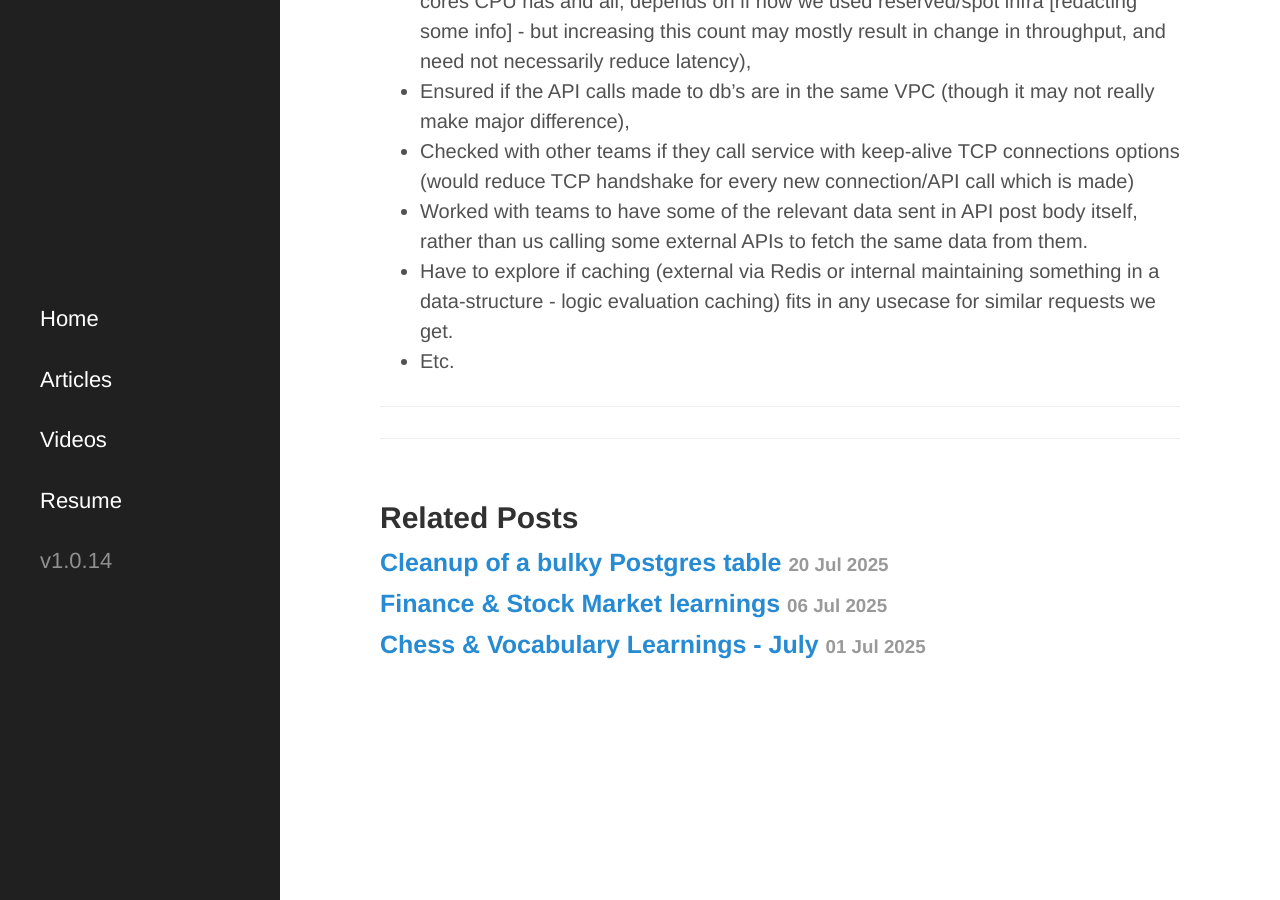
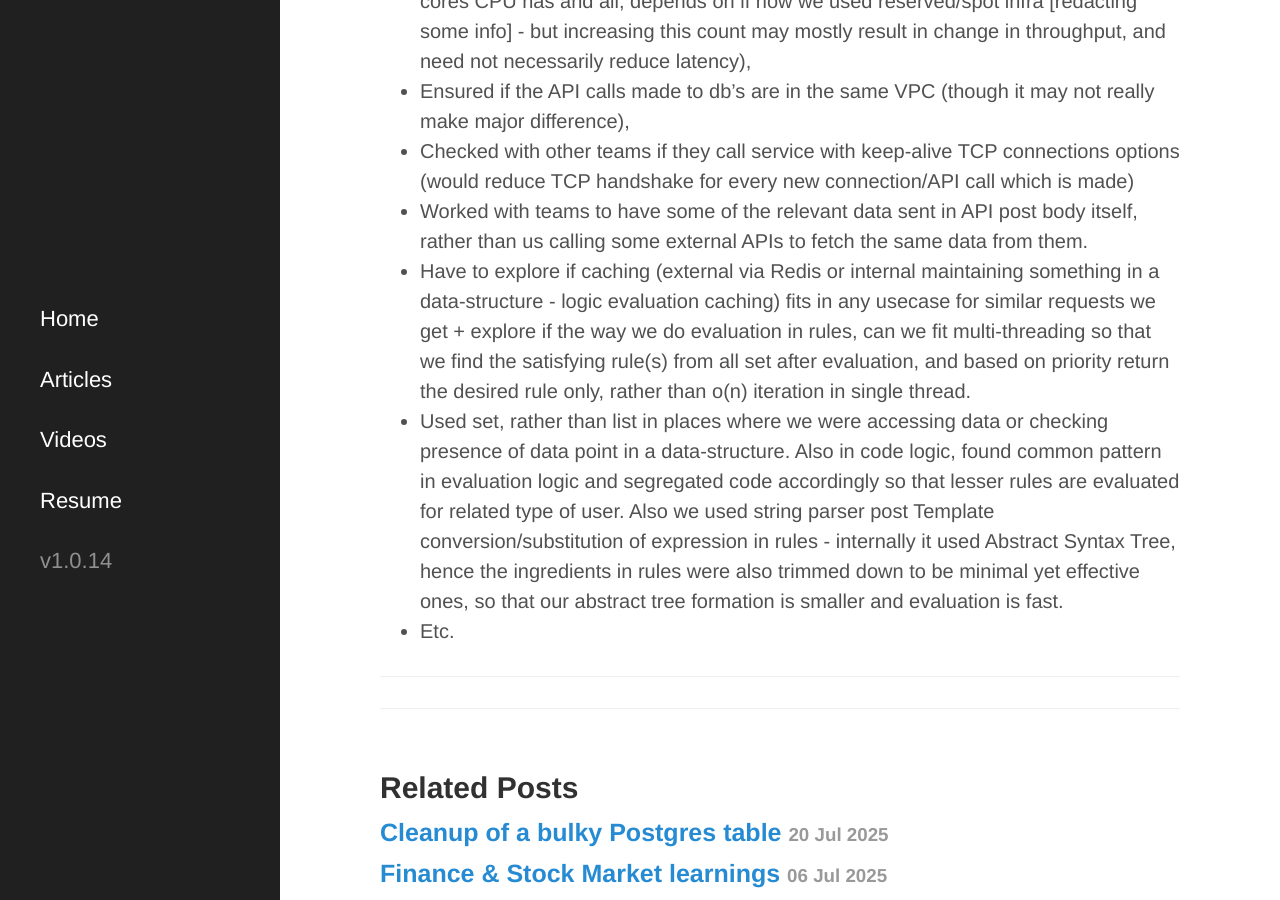
Before and after one commit to surajvm1/surajv311.github.io, a Jekyll site: the page built from _posts/2025-03-16-fastapi-service-optimization.md, in a window 1280 px wide and 900 px high, scrolled down 1470 px. Built offline with Jekyll 4.4.1, drawn with Linux system fonts in a browser that asks for light colours; some web fonts are replaced.

Commit message:
Update 2025-03-16-fastapi-service-optimization.md

```diff
--- a/_posts/2025-03-16-fastapi-service-optimization.md
+++ b/_posts/2025-03-16-fastapi-service-optimization.md
@@ -20,7 +20,8 @@ Crisp points on things that worked bring down p99 of the API from 150'ish ms to
 - Ensured if the API calls made to db's are in the same VPC (though it may not really make major difference),
 - Checked with other teams if they call service with keep-alive TCP connections options (would reduce TCP handshake for every new connection/API call which is made)
 - Worked with teams to have some of the relevant data sent in API post body itself, rather than us calling some external APIs to fetch the same data from them.
-- Have to explore if caching (external via Redis or internal maintaining something in a data-structure - logic evaluation caching) fits in any usecase for similar requests we get.
+- Have to explore if caching (external via Redis or internal maintaining something in a data-structure - logic evaluation caching) fits in any usecase for similar requests we get + explore if the way we do evaluation in rules, can we fit multi-threading so that we find the satisfying rule(s) from all set after evaluation, and based on priority return the desired rule only, rather than o(n) iteration in single thread.
+- Used set, rather than list in places where we were accessing data or checking presence of data point in a data-structure. Also in code logic, found common pattern in evaluation logic and segregated code accordingly so that lesser rules are evaluated for related type of user. Also we used string parser post Template conversion/substitution of expression in rules - internally it used Abstract Syntax Tree, hence the ingredients in rules were also trimmed down to be minimal yet effective ones, so that our abstract tree formation is smaller and evaluation is fast.
 - Etc.
 
 ------------------------------------------------
```
